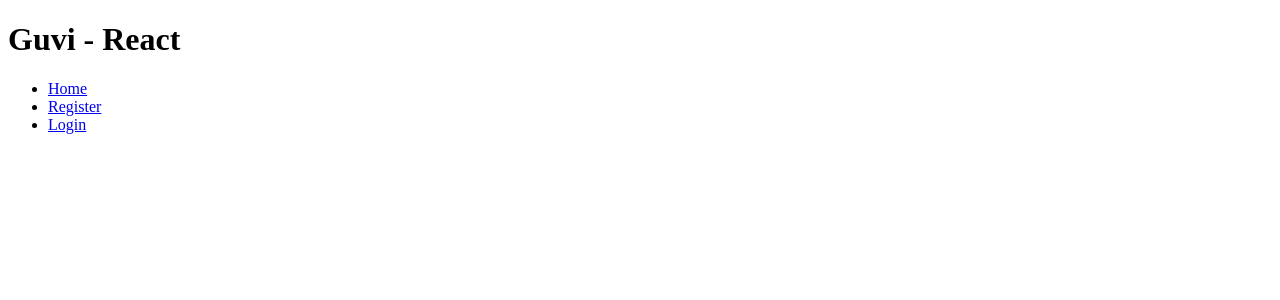
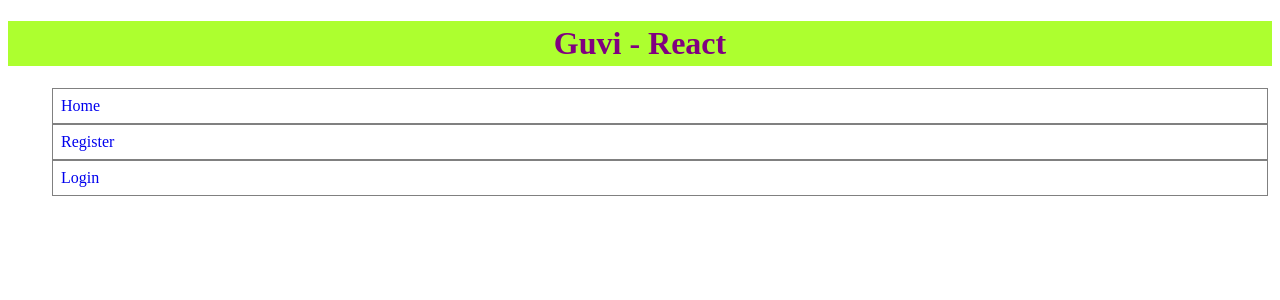
Before and after one commit to syamalathagudepu/RE-JS-APP, a React (Vite) app: page / in a window 1280 px wide. Shown: the top 300 px of the page. Built offline with nearby package versions, Linux system fonts and the light colour scheme.

Commit message:
Applying css styles to react components

```diff
--- a/src/App.jsx
+++ b/src/App.jsx
@@ -1,4 +1,4 @@
-// import React from 'react'
+import Menulist from './components/Menulist'
 
 const App = () => {
 
@@ -8,14 +8,22 @@
   'Login',
 ];
 
+const headerStyle = {color:'purple',
+              backgroundColor:'greenyellow',
+  padding: '4px',
+        textAlign: 'center'}
+
   return (
     <>
 
-    <h1>Guvi - React</h1>
+    <h1 style={headerStyle}>Guvi - React</h1>
     <ul>
       {
       menulist.map((value, index)=>{
-        return <li key= {index}><a href="#">{value}</a></li>
+        return <Menulist
+        key= {index}
+        value= {value}
+        />
       })
     }
     </ul>
--- /dev/null
+++ b/src/components/Menulist.css
@@ -0,0 +1,13 @@
+.listItem {
+
+    list-style-type: none;
+    border: 1px solid gray;
+    padding: 8px;
+    margin: 0px 4px;
+}
+
+.listItem>a{
+    text-decoration: aqua;
+    border-color:chartreuse;
+
+}
--- /dev/null
+++ b/src/components/Menulist.jsx
@@ -0,0 +1,14 @@
+import "./Menulist.css";
+
+const Menulist = ({value}) => {
+
+  return (
+
+        <>
+            <li className="listItem"><a href="#">{value}</a></li>
+       </>
+
+  )
+}
+
+export default Menulist
```
Also changed, not shown: src/components/Header.jsx (deleted, +0 -10 lines), src/components/NavBar.jsx (deleted, +0 -14 lines).
